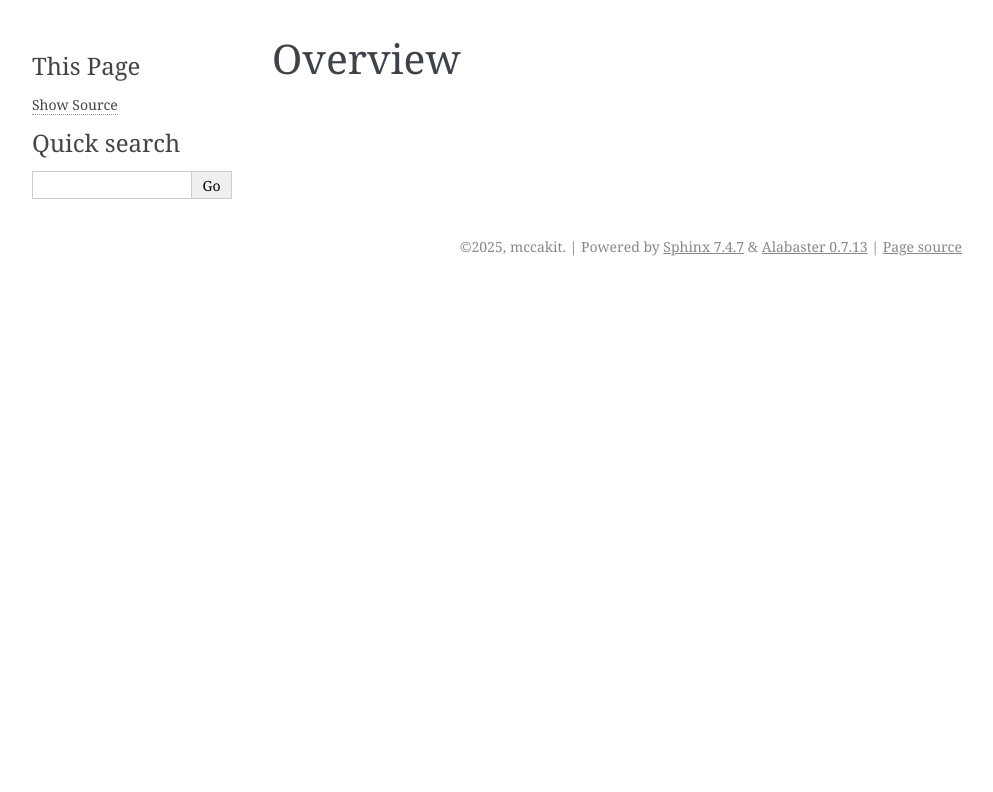
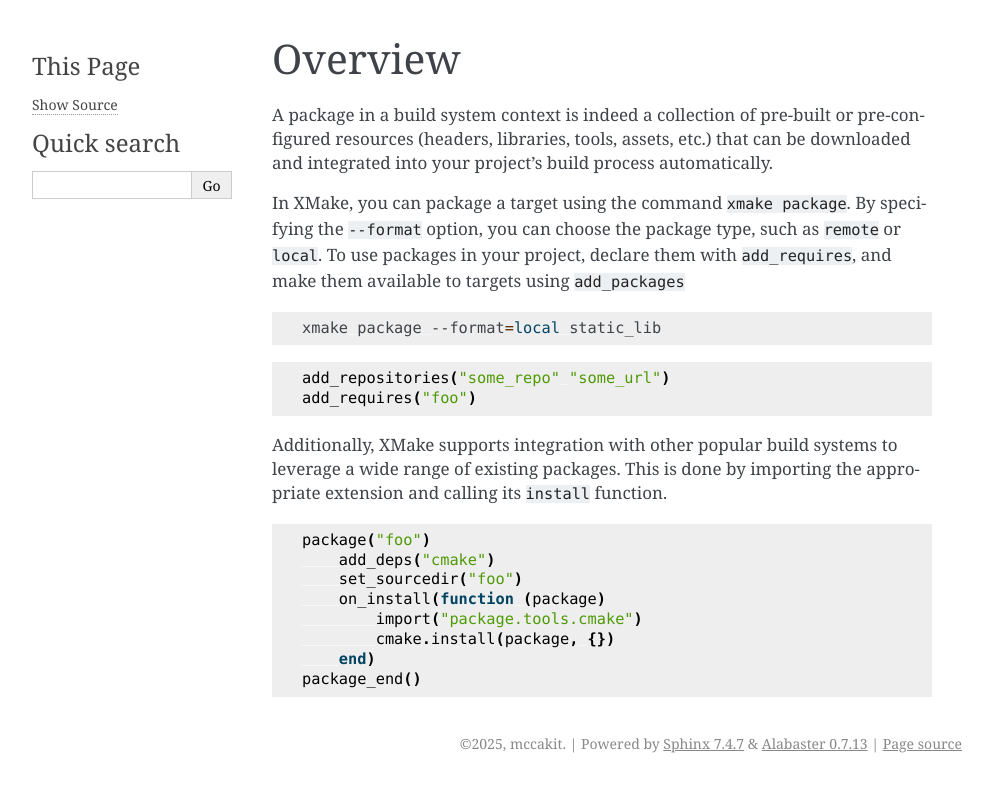
Before and after one commit to mccakit/learn_xmake, a Sphinx documentation site: the page built from docs/source/packages/overview.rst, in a window 1280 px wide. Shown: the top 792 px of the page, without its empty margins (148-1141 px from the left). Built offline with Sphinx 7.4.7, drawn with Linux system fonts in a browser that asks for light colours.

Commit message:
packages_overview

```diff
--- a/docs/source/development_enviroment/prerequisites.rst
+++ b/docs/source/enviroment/prerequisites.rst
@@ -9,3 +9,4 @@ To follow along with this document, you will need:
 #. Up-to-date GPU drivers that support Vulkan and/or SYCL.
 #. A CPU with virtualization support enabled (VT-x / AMD-V)
 #. A large SSD (1 TB or more recommended)
+#. Scoop package manager `(instructions) <https://scoop.sh/>`_
--- a/docs/source/index.rst
+++ b/docs/source/index.rst
@@ -8,6 +8,6 @@
 
    introduction/index
    overview/index
-   development_enviroment/index
+   enviroment/index
    targets/index
    packages/index
--- a/docs/source/introduction/layout.rst
+++ b/docs/source/introduction/layout.rst
@@ -10,8 +10,8 @@ In this section, I'll explain the reasons why you should consider
 switching to XMake, and I'll also guide you through how to follow this
 tutorial effectively.
 
-Development Enviroment
-======================
+Enviroment
+==========
 
 In this section, I'll guide you through setting up a development
 environment using command-line tools with a text editor.
--- a/docs/source/packages/overview.rst
+++ b/docs/source/packages/overview.rst
@@ -1,3 +1,39 @@
 ##########
  Overview
 ##########
+
+A package in a build system context is indeed a collection of pre-built
+or pre-configured resources (headers, libraries, tools, assets, etc.)
+that can be downloaded and integrated into your project's build process
+automatically.
+
+In XMake, you can package a target using the command ``xmake package``.
+By specifying the ``--format`` option, you can choose the package type,
+such as ``remote`` or ``local``. To use packages in your project,
+declare them with ``add_requires``, and make them available to targets using
+``add_packages``
+
+.. code:: bash
+
+   xmake package --format=local static_lib
+
+.. code:: lua
+
+   add_repositories("some_repo" "some_url")
+   add_requires("foo")
+
+Additionally, XMake supports integration with other popular build
+systems to leverage a wide range of existing packages. This is done by
+importing the appropriate extension and calling its ``install``
+function.
+
+.. code:: lua
+
+   package("foo")
+       add_deps("cmake")
+       set_sourcedir("foo")
+       on_install(function (package)
+           import("package.tools.cmake")
+           cmake.install(package, {})
+       end)
+   package_end()
```
Also changed, not shown: docs/source/enviroment/build_systems.rst (added, +51 -0 lines), docs/source/enviroment/index.rst (renamed from docs/source/development_enviroment/index.rst, +4 -3 lines), docs/source/enviroment/toolchains.rst (renamed from docs/source/development_enviroment/toolchains.rst, +10 -21 lines), docs/source/enviroment/editor.rst (renamed from docs/source/development_enviroment/editor.rst), docs/source/enviroment/sdks.rst (renamed from docs/source/development_enviroment/sdks.rst).
